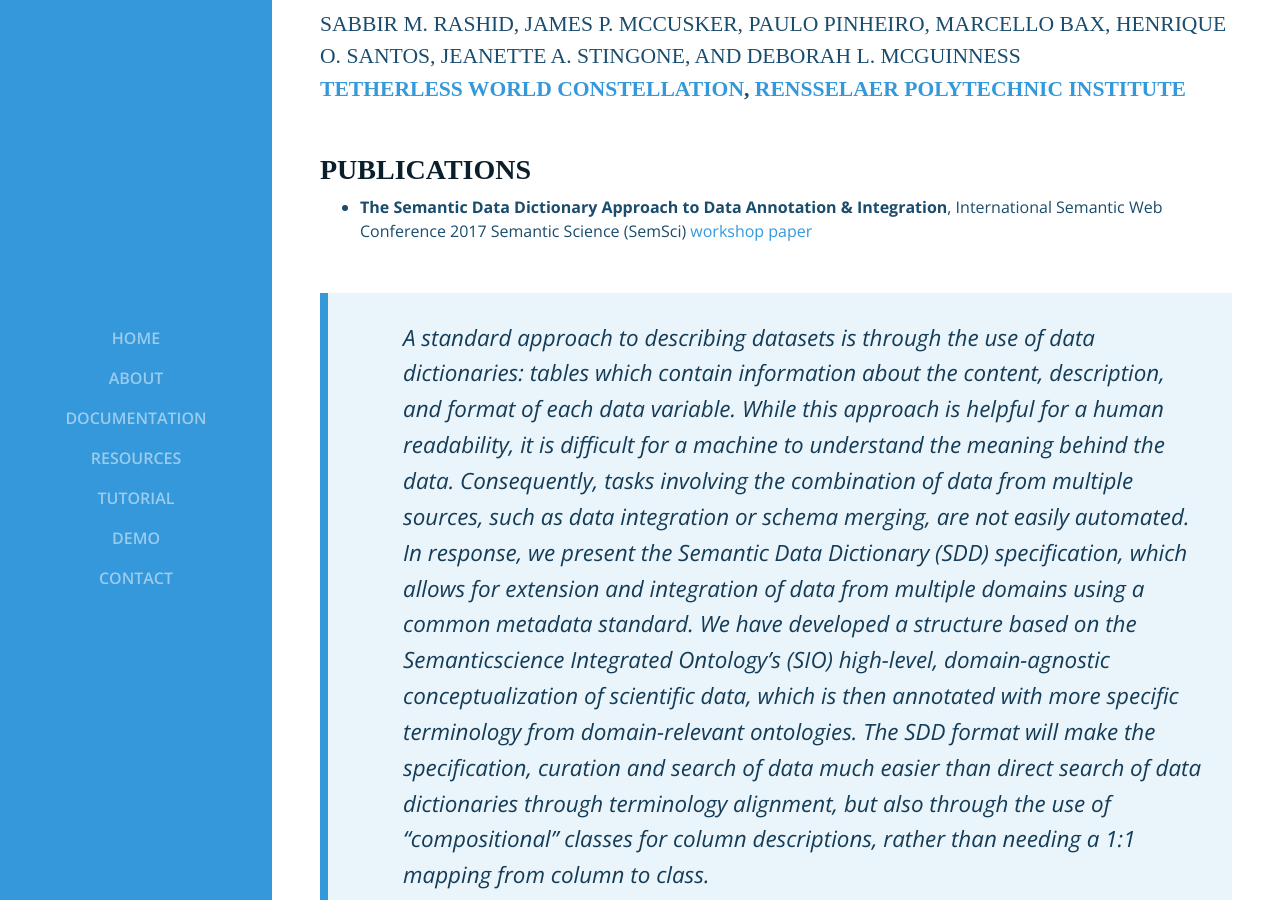
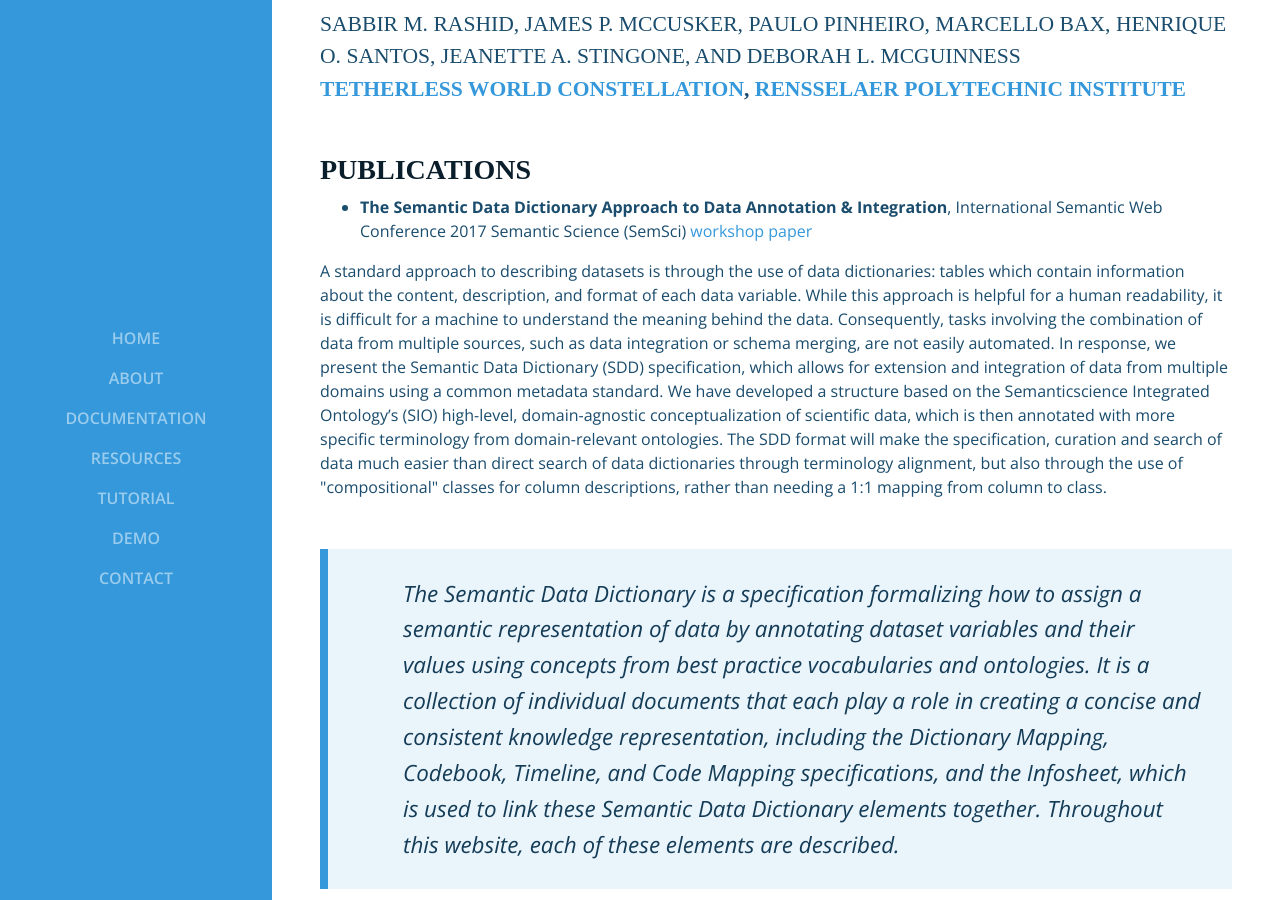
Before and after one commit to tetherless-world/sdd, a Jekyll site: the page built from index.html, in a window 1280 px wide and 900 px high, scrolled down 216 px. Built offline with Jekyll 4.4.1, drawn with Linux system fonts in a browser that asks for light colours; nearby versions of some CDN libraries; some web fonts are replaced; library files that are not in the unit come from our copies.

Commit message:
Further layout tests

```diff
--- a/_includes/footer.html
+++ b/_includes/footer.html
@@ -1,3 +1,13 @@
+<!-- Bootstrap core JavaScript -->
+<script src="bootstrap/vendor/jquery/jque ry.min.js"></script>
+<script src="bootstrap/vendor/bootstrap/js/bootstrap.bundle.min.js"></script>
+
+<!-- Plugin JavaScript  -->
+<script src="bootstrap/vendor/jquery-easing/jquery.easing.min.js"></script>
+
+<!-- Custom scripts for this template -->
+<script src="bootstrap/js/template.min.js"></script>
+
 <footer><div class="my-auto">
     <p><small>Copyrights &copy; {{site.time | date: '%Y'}} {{site.title}} - Tetherless World Constellation</small></p></div>
 </footer>
--- a/_layouts/main.html
+++ b/_layouts/main.html
@@ -1,79 +1,4 @@
 ---
 layout: default
 ---
-<!--
-<!doctype html>
-<html>
-  <head>
-    <meta charset="utf-8">
-    <title>{{ page.title }}</title> -->
-
-    <!-- Bootstrap core CSS
-    <link href="bootstrap/vendor/bootstrap/css/bootstrap.min.css" rel="stylesheet"> -->
-
-    <!-- Custom fonts for this template
-    <link href="https://fonts.googleapis.com/css?family=Saira+Extra+Condensed:100,200,300,400,500,600,700,800,900"
-          rel="stylesheet">
-    <link href="https://fonts.googleapis.com/css?family=Open+Sans:300,300i,400,400i,600,600i,700,700i,800,800i"
-          rel="stylesheet">
-    <link href="bootstrap/vendor/font-awesome/css/font-awesome.min.css" rel="stylesheet">
-    <link href="bootstrap/vendor/devicons/css/devicons.min.css" rel="stylesheet">
-    <link href="bootstrap/vendor/simple-line-icons/css/simple-line-icons.css" rel="stylesheet"> -->
-    <!-- Custom styles for this template
-    <link href="bootstrap/css/style.min.css" rel="stylesheet">  -->
-    <!-- Favicon
-    <link rel="icon" type="image/x-icon" href="bootstrap/img/favicon.ico"/> -->
-  <!--</head>
-  <body>
-  <header>
-    <nav class="navbar navbar-expand-sm bg-light">
-        <ul class="navbar-nav">
-            <li class="nav-item">
-                <a class="nav-link js-scroll-trigger" href="{{'' | absolute_url}}">Home</a>
-            </li>
-            <li class="nav-item">
-                <a class="nav-link js-scroll-trigger" href="{{'about' | absolute_url}}">About</a>
-            </li>
-            <li class="nav-item">
-                <a class="nav-link js-scroll-trigger" href="{{'documentation' | absolute_url}}">Documentation</a>
-            </li>
-            <li class="nav-item">
-                <a class="nav-link js-scroll-trigger" href="{{'resources' | absolute_url}}">Resources</a>
-            </li>
-            <li class="nav-item">
-                <a class="nav-link js-scroll-trigger" href="{{'tutorial' | absolute_url}}">Tutorial</a>
-            </li>
-            <li class="nav-item">
-                <a class="nav-link js-scroll-trigger" href="{{'demo' | absolute_url}}">Demo</a>
-            </li>
-            <li class="nav-item">
-                <a class="nav-link js-scroll-trigger" href="{{'contact' | absolute_url}}">Contact</a>
-            </li>
-        </ul>
-    </nav>
-    <div class="my-auto">
-        <br/>
-        <center><a class="title-a" href="#"><h1 class="title">{{page.title}}</h1></a></center>
-    </div>
-</header> -->
-
-    {{ content }}
-
-
-<!-- Bootstrap core JavaScript
-<script src="bootstrap/vendor/jquery/jquery.min.js"></script>
-<script src="bootstrap/vendor/bootstrap/js/bootstrap.bundle.min.js"></script> -->
-
-<!-- Plugin JavaScript
-<script src="bootstrap/vendor/jquery-easing/jquery.easing.min.js"></script> -->
-
-<!-- Custom scripts for this template
-<script src="bootstrap/js/template.min.js"></script> -->
-
-<!--
-<footer><div class="my-auto">
-    <p><small>Copyrights &copy; {{site.time | date: '%Y'}} {{site.title}} - Tetherless World Constellation</small></p></div>
-</footer>
-{% include analytics.html %}
-  </body>
-</html> -->
+{{ content }}
--- a/index.html
+++ b/index.html
@@ -52,24 +52,19 @@
                         </li>
                     </ul>
                  </content>
-
+             <div class="my-auto">
+            <p>A standard approach to describing datasets is through the
+use of data dictionaries: tables which contain information about the content, description, and format of each data variable. While this approach is helpful for a human readability, it is difficult for a machine to understand the meaning behind the data. Consequently, tasks involving the combination of data from multiple sources, such as data integration or schema merging, are not easily automated. In response, we present the Semantic Data Dictionary (SDD) specification, which allows for extension and integration of data from multiple domains using a common metadata standard. We have developed a structure based on the Semanticscience Integrated Ontology’s (SIO) high-level, domain-agnostic conceptualization of scientific data, which is then annotated with more specific terminology from domain-relevant ontologies. The SDD format will make the specification, curation and search of data much easier than direct search of data dictionaries through terminology alignment, but also through the use of "compositional" classes for column descriptions, rather than needing a 1:1 mapping from column to class.
+            </p>
+        </div>
             </article>
 
 
             <!-- <h3>Abstract</h3> -->
             <p class="mb-5">
             <blockquote>
-                A standard approach to describing datasets is through the
-use of data dictionaries: tables which contain information about the content, description, and format of each data variable. While this approach is helpful for a human readability, it is difficult for a machine to understand the meaning behind the data. Consequently, tasks involving the combination of data from multiple sources, such as data integration or schema merging, are not easily automated. In response, we present the Semantic Data Dictionary (SDD) specification, which allows for extension and integration of data from multiple domains using a common
-metadata standard. We have developed a structure based on the Semanticscience Integrated Ontology’s (SIO) high-level, domain-agnostic conceptualization of scientific data, which is then annotated with more specific terminology from domain-relevant ontologies. The SDD format will make the specification, curation and search of data much easier than direct search of data dictionaries through terminology alignment, but also through the use of “compositional” classes for column descriptions, rather than needing a 1:1 mapping from column to class.
+                The Semantic Data Dictionary is a specification formalizing how to assign a semantic representation of data by annotating dataset variables and their values using concepts from best practice vocabularies and ontologies. It is a collection of individual documents that each play a role in creating a concise and consistent knowledge representation, including the Dictionary Mapping, Codebook, Timeline, and Code Mapping specifications, and the Infosheet, which is used to link these Semantic Data Dictionary elements together. Throughout this website, each of these elements are described.
             </blockquote>
-            </p>
-        </div>
-    </section>
-
-    <section class="resume-section p-3 p-lg-5 d-flex d-column" id="sdd">
-        <div class="my-auto">
-            <p>The Semantic Data Dictionary is a specification formalizing how to assign a semantic representation of data by annotating dataset variables and their values using concepts from best practice vocabularies and ontologies. It is a collection of individual documents that each play a role in creating a concise and consistent knowledge representation, including the Dictionary Mapping, Codebook, Timeline, and Code Mapping specifications, and the Infosheet, which is used to link these Semantic Data Dictionary elements together. Throughout this website, each of these elements are described.
             </p>
         </div>
     </section>
```
